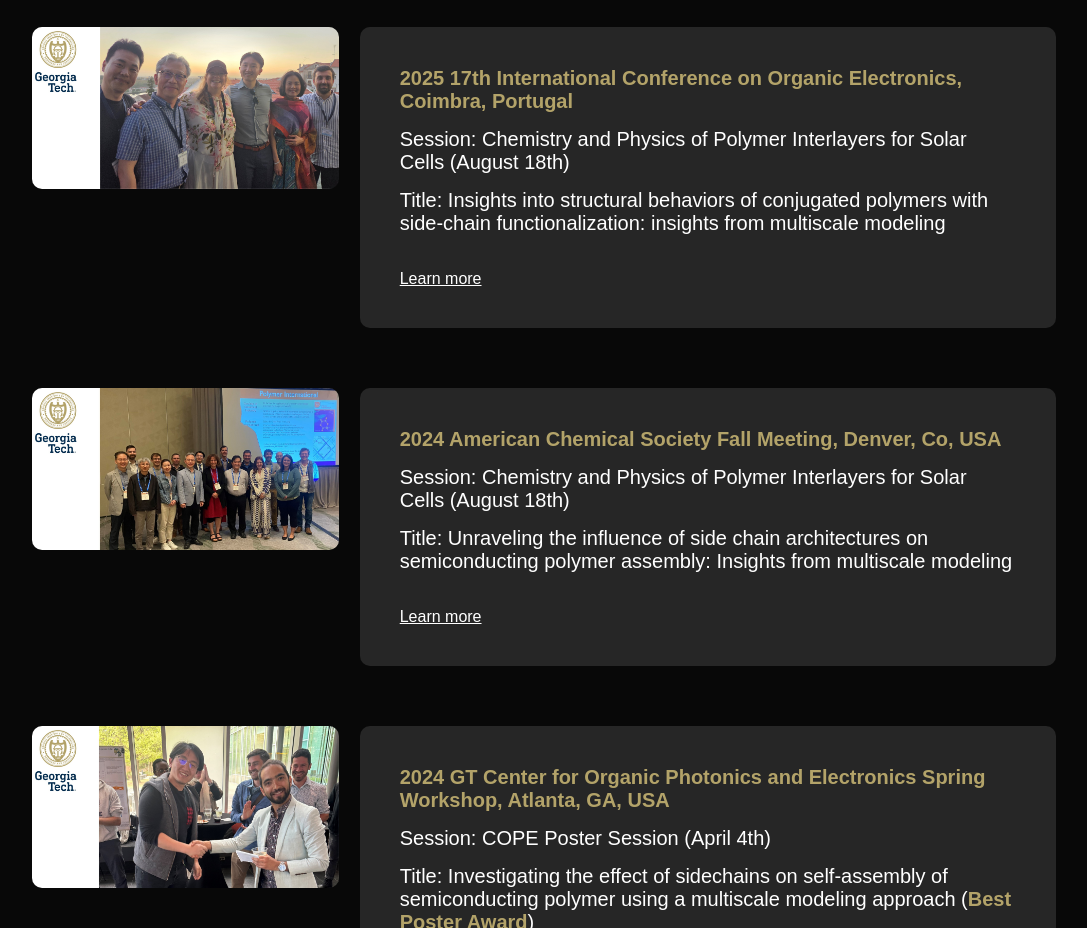
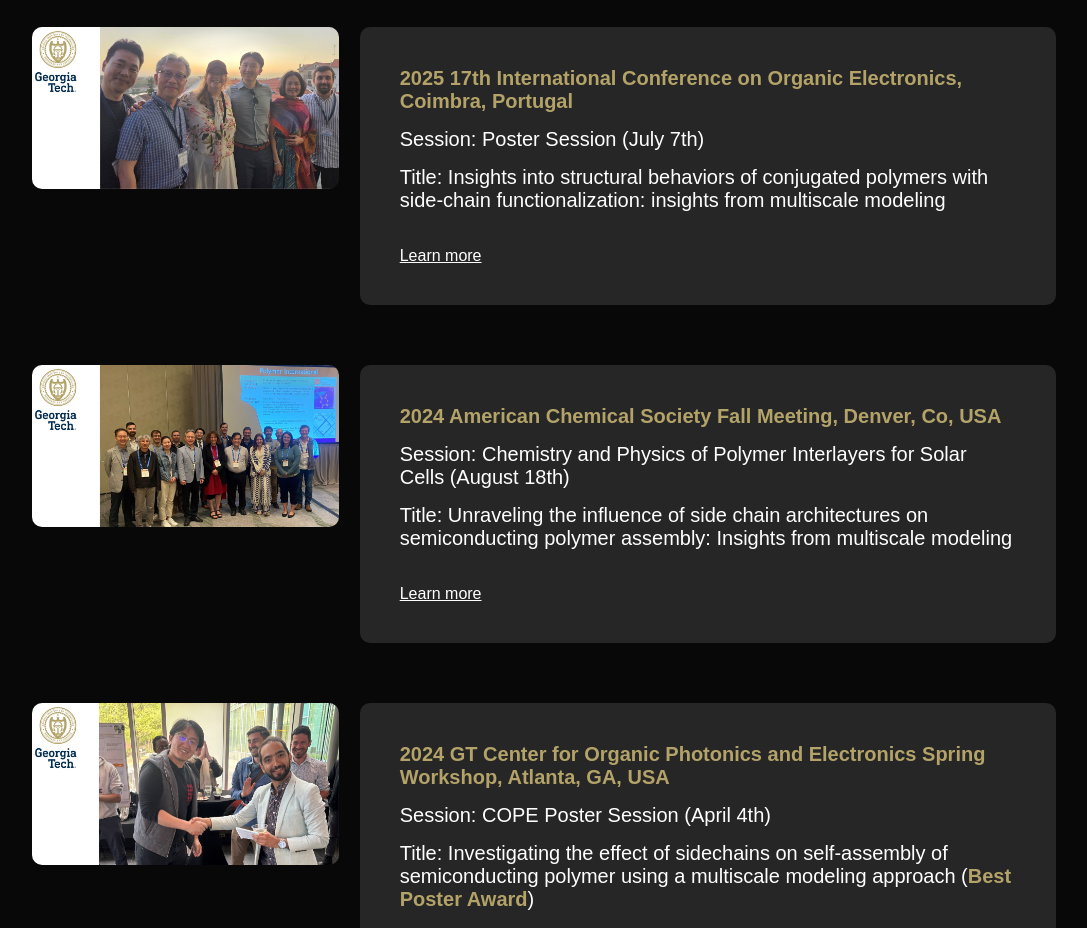
Before and after one commit to fengzhihao77/fengzhihao77.github.io, a plain HTML site: page index.html in a window 1280 px wide. Shown: the part 1243-2171 px from the top of the page, without its empty margins (96-1183 px from the left). Drawn offline with Linux system fonts and the light colour scheme.

Commit message:
Updated talk 7

```diff
--- a/index.html
+++ b/index.html
@@ -136,7 +136,7 @@
             </div>
             <div class="presentations-col-2">
                 <ul><strong>2025 17th International Conference on Organic Electronics, Coimbra, Portugal</strong></ul>
-                <ul>Session: Chemistry and Physics of Polymer Interlayers for Solar Cells (August 18th)</ul>
+                <ul>Session: Poster Session (July 7th)</ul>
                 <ul>Title: Insights into structural behaviors of conjugated polymers with side-chain functionalization: insights from multiscale modeling </ul>
                 <a href="https://icoe2025.co.it.pt/"> Learn more</a>
             </div>
```
